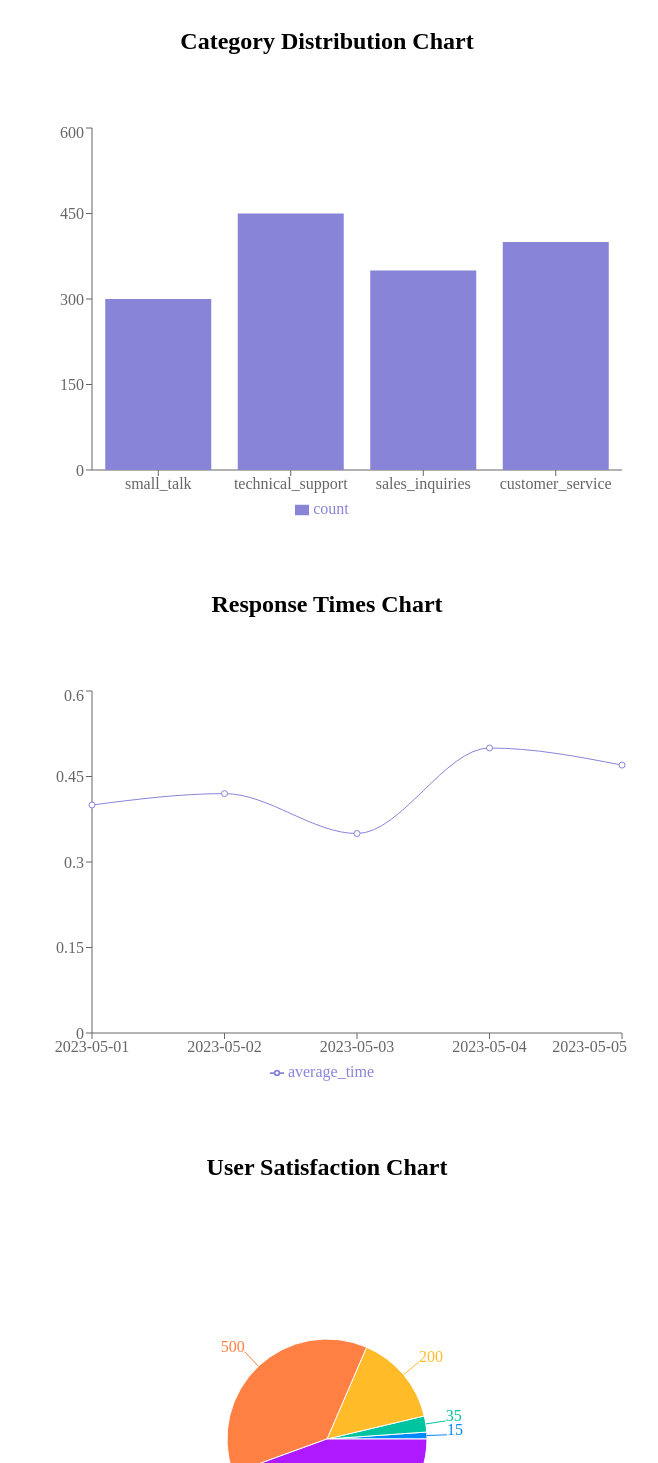
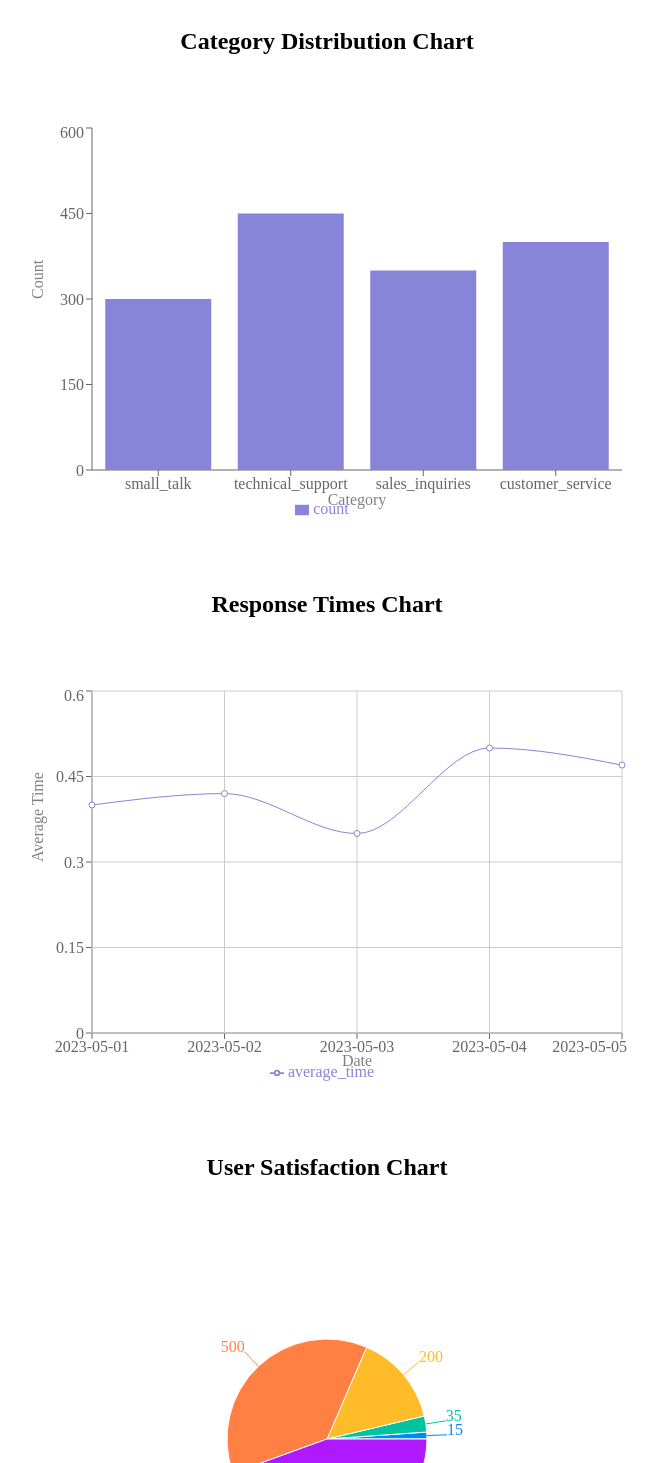
Before and after one commit to PrathameshDutondkar/Arcitech-test, a React (Create React App) app in the folder arcitech-test/: page / in a window 1280 px wide. Shown: the top 1463 px of the page, without its empty margins (313-971 px from the left). Built offline with nearby package versions, Linux system fonts and the light colour scheme.

Commit message:
Add favicon icon

```diff
--- a/arcitech-test/public/index.html
+++ b/arcitech-test/public/index.html
@@ -24,7 +24,7 @@
       work correctly both with client-side routing and a non-root public URL.
       Learn how to configure a non-root public URL by running `npm run build`.
     -->
-    <title>React App</title>
+    <title>Arcitech-test</title>
   </head>
   <body>
     <noscript>You need to enable JavaScript to run this app.</noscript>
--- a/arcitech-test/src/components/CategoryDistributionChart.jsx
+++ b/arcitech-test/src/components/CategoryDistributionChart.jsx
@@ -1,6 +1,6 @@
 import React from 'react';
 import { useSelector } from 'react-redux';
-import { BarChart, Bar, XAxis, YAxis, Tooltip, Legend } from 'recharts';
+import { BarChart, Bar, XAxis, YAxis, Tooltip, Legend, Label } from 'recharts';
 
 const CategoryDistributionChart = () => {
   const categoryDistribution = useSelector((state) => {
@@ -19,14 +19,19 @@ const CategoryDistributionChart = () => {
   console.log("***************", categoryDistribution);
 
   return (
-    <><h2>Category Distribution Chart</h2>
-    <BarChart width={600} height={400} data={categoryDistribution}>
-      <XAxis dataKey="category" />
-      <YAxis />
-      <Tooltip />
-      <Legend />
-      <Bar dataKey="count" fill="#8884d8" />
-    </BarChart>
+    <>
+      <h2>Category Distribution Chart</h2>
+      <BarChart width={600} height={400} data={categoryDistribution}>
+        <XAxis dataKey="category">
+          <Label value="Category" offset={-5} position="insideBottom" />
+        </XAxis>
+        <YAxis>
+          <Label value="Count" angle={-90} position="insideLeft" />
+        </YAxis>
+        <Tooltip />
+        <Legend />
+        <Bar dataKey="count" fill="#8884d8" />
+      </BarChart>
     </>
   );
 };
--- a/arcitech-test/src/components/ResponseTimesChart.jsx
+++ b/arcitech-test/src/components/ResponseTimesChart.jsx
@@ -1,19 +1,25 @@
-// Import necessary components from Recharts
+import React from 'react';
 import { useSelector } from 'react-redux';
-import { LineChart, Line, XAxis, YAxis, Tooltip, Legend } from 'recharts';
+import { LineChart, Line, XAxis, YAxis, Tooltip, Legend, CartesianGrid, Label } from 'recharts';
 
 const ResponseTimesChart = () => {
   const responseTimes = useSelector((state) => state?.response_times);
 
   return (
-    <><h2>Response Times Chart</h2>
-    <LineChart width={600} height={400} data={responseTimes?.day_wise} >
-      <XAxis dataKey="date" />
-      <YAxis />
-      <Tooltip />
-      <Legend />
-      <Line type="monotone" dataKey="average_time" stroke="#8884d8" />
-    </LineChart>
+    <>
+      <h2>Response Times Chart</h2>
+      <LineChart width={600} height={400} data={responseTimes?.day_wise} >
+        <XAxis dataKey="date">
+          <Label value="Date" offset={-3} position="insideBottom" />
+        </XAxis>
+        <YAxis>
+          <Label value="Average Time" angle={-90} position="insideLeft" />
+        </YAxis>
+        <Tooltip />
+        <Legend />
+        <CartesianGrid stroke="#ccc" />
+        <Line type="monotone" dataKey="average_time" stroke="#8884d8" />
+      </LineChart>
     </>
   );
 };
```
Also changed, not shown: 1 other file (tests, documents, lock files or other folders).
